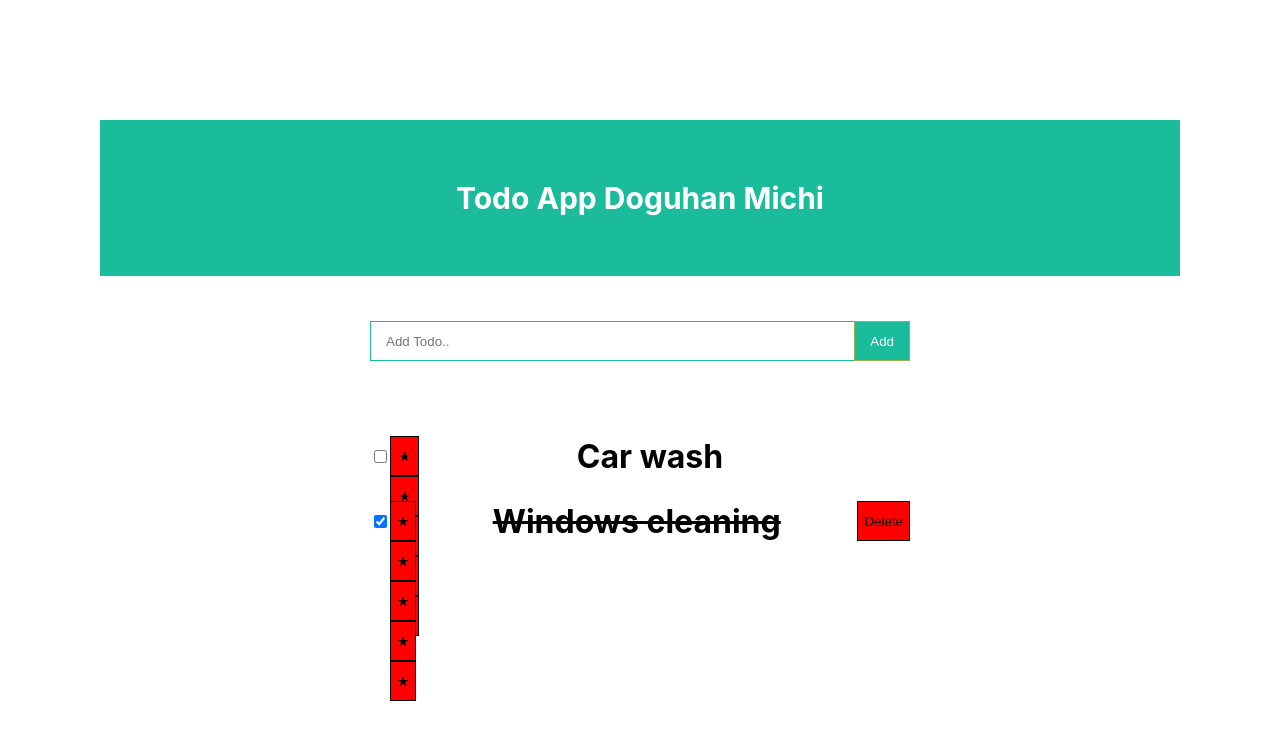
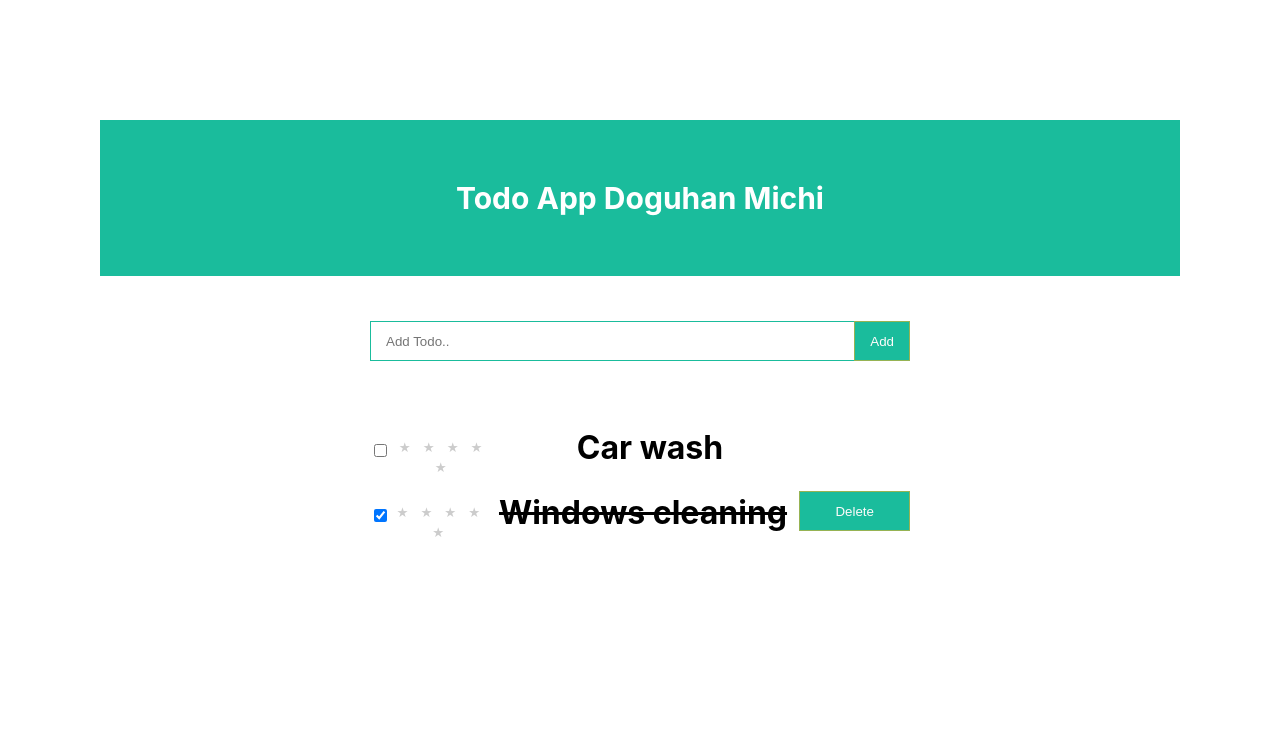
Before and after one commit to Dogusyak/notes-webapp, a React (Create React App) app: page / in a window 1280 px wide. Shown: the top 740 px of the page. Built offline with nearby package versions, Linux system fonts and the light colour scheme.

Commit message:
TodoList styling has been complated.

```diff
--- a/src/components/todolist/TodoList.css
+++ b/src/components/todolist/TodoList.css
@@ -7,27 +7,37 @@
     justify-content: center;
     padding: 10px 0px;
   }
-  #starrating
-  {
-    background-color: rgb(255, 251, 0);
-    display: flex;
-  }
+
   .todolist h1 {
     text-align: center;
-    flex: 80%;
+    flex: 40%;
     padding: 10px 0;
+    margin-top: 5px;
   }
 
-  .todolist button {
+  #todoCheckbox{
+    margin-top: -0.5rem;
+    vertical-align: text-bottom;
+  }
+
+  #delete {
+    margin-top: -20px;
     flex: 1;
     width: 100%;
     height: 100%;
     display: block;
     cursor: pointer;
+    color: rgb(255, 251, 251);
+    background-color:#1abc9c;
+    border: 1px solid rgb(150, 179, 83);
+    transition-duration: 0.4s;
+  }
+
+  #delete:hover {
+    background-color: #97d4c8; /* Green */
     color: rgb(0, 0, 0);
-    background-color: rgb(255, 0, 0);
-    border: 1px solid rgb(0, 0, 0);
   }
+
   .todolist div {
     flex: 1;
     width: 100%;
```
